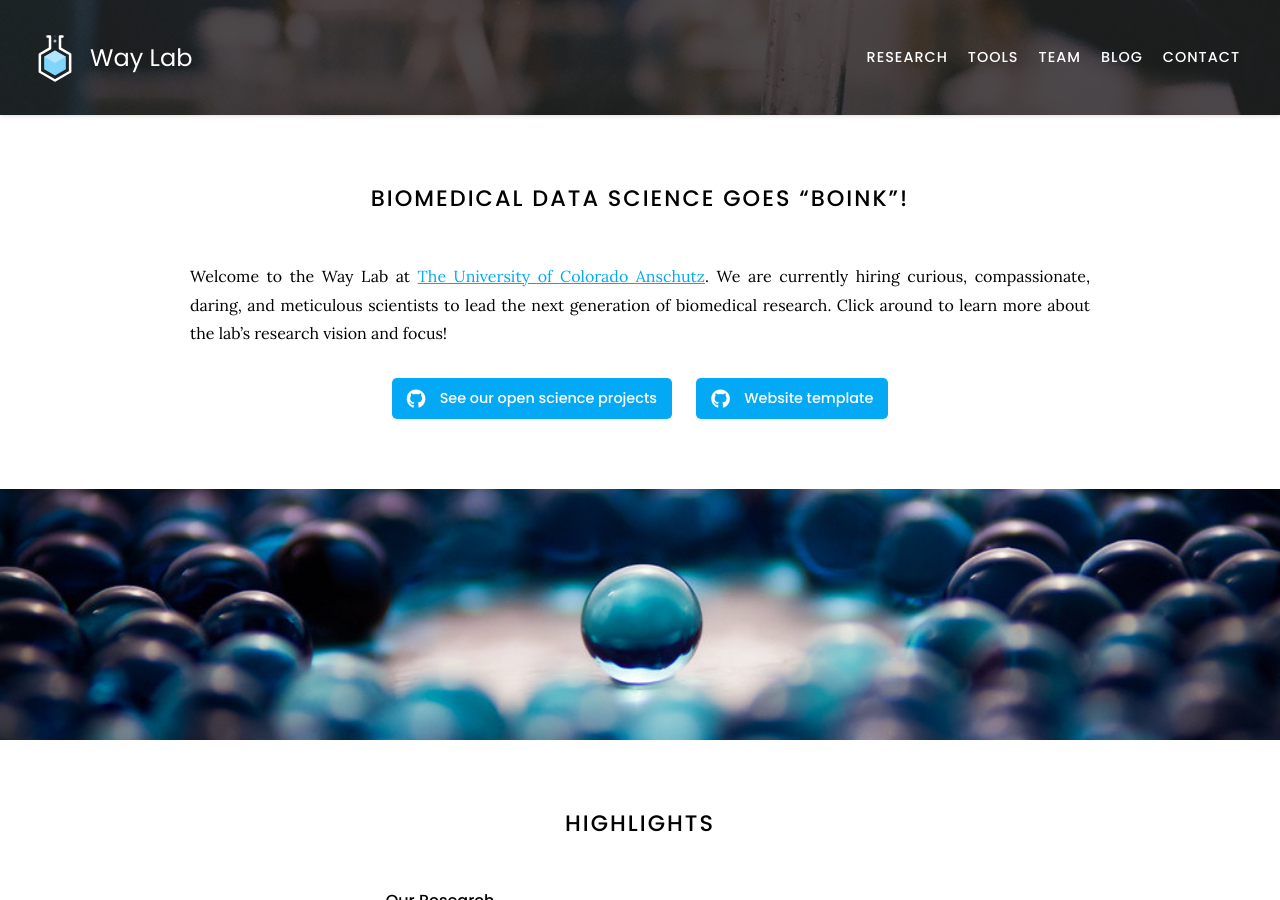
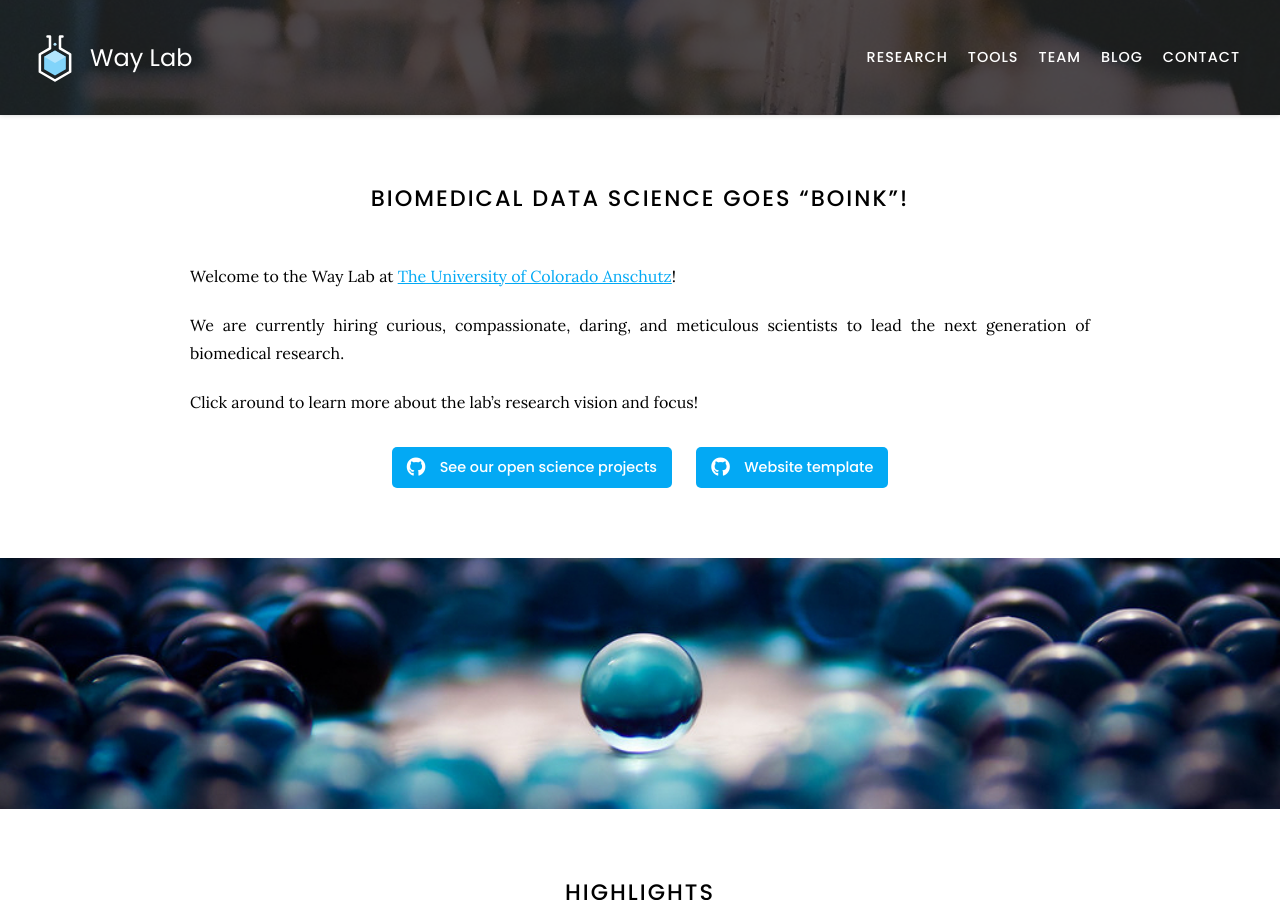
Before and after one commit to WayScience/waysciencelab.com, a Jekyll site: the page built from index.md, in a window 1280 px wide and 900 px high. Built offline with Jekyll 4.4.1, drawn with Linux system fonts in a browser that asks for light colours; nearby versions of some CDN libraries.

Commit message:
add paragraph breaks

```diff
--- a/index.md
+++ b/index.md
@@ -4,8 +4,10 @@ title: Home
 
 # Biomedical data science goes "Boink"!
 
-Welcome to the Way Lab at [The University of Colorado Anschutz](https://www.cuanschutz.edu/).
+Welcome to the Way Lab at [The University of Colorado Anschutz](https://www.cuanschutz.edu/)!
+
 We are currently hiring curious, compassionate, daring, and meticulous scientists to lead the next generation of biomedical research.
+
 Click around to learn more about the lab's research vision and focus!
 
 {%
```
